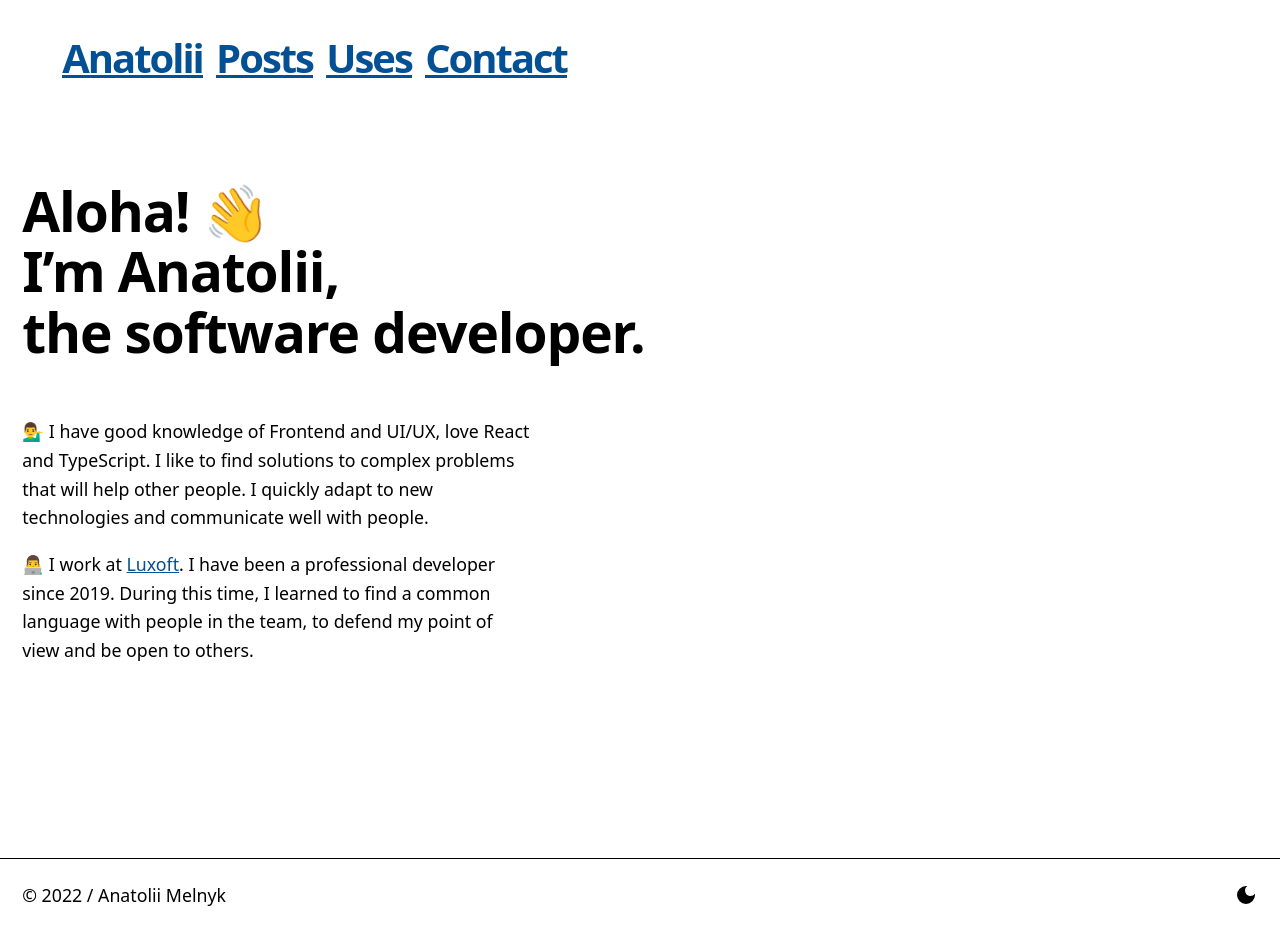
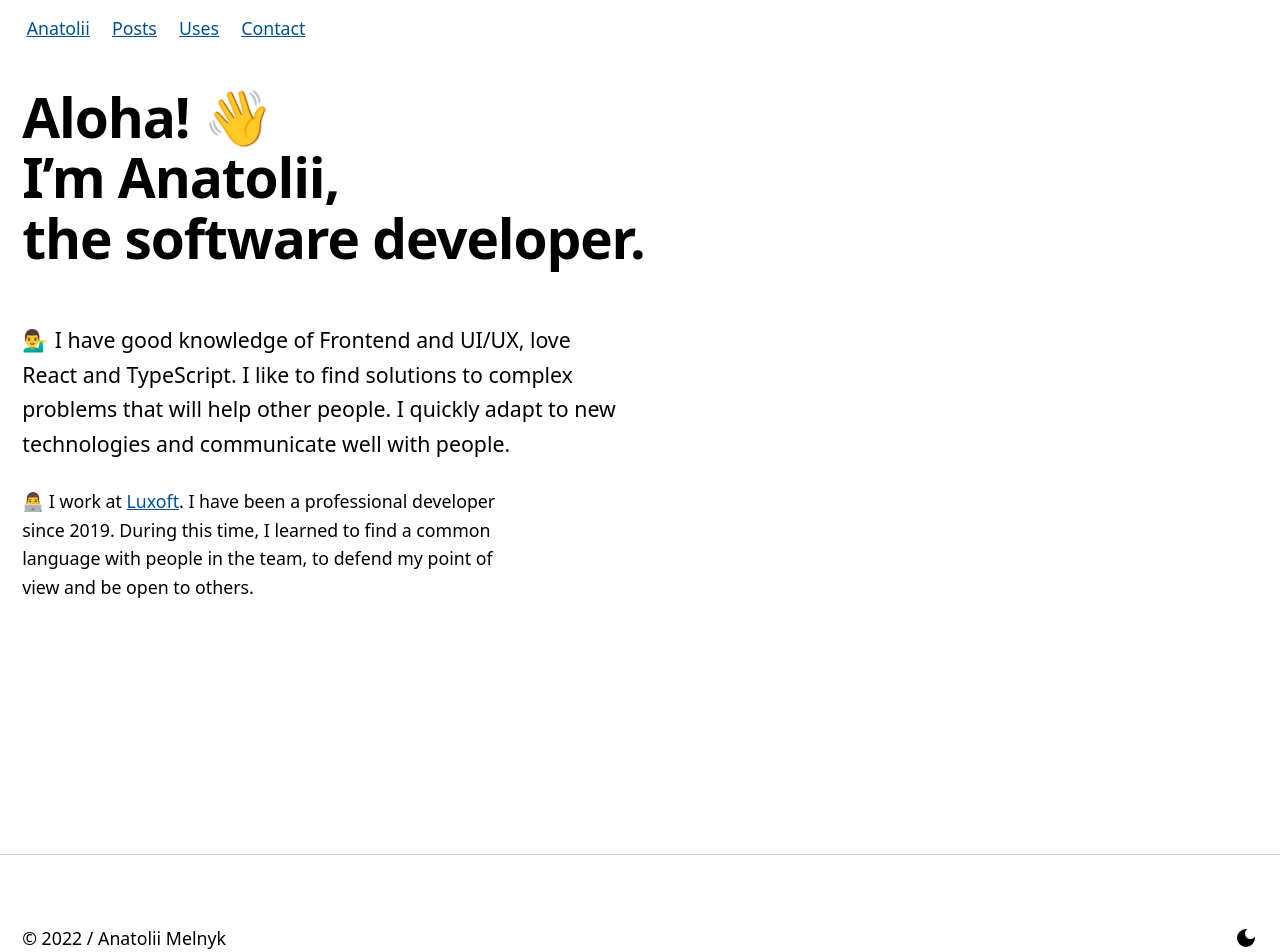
Before and after one commit to sonikbro/sonikbro.dev, a Next.js app: page / in a window 1280 px wide. Shown: the top 952 px of the page. Before the commit the page ends 910 px from the top, so only its background shows below. Built offline with nearby package versions, Linux system fonts and the light colour scheme.

Commit message:
styled header, footer, index

```diff
--- a/components/Container/index.tsx
+++ b/components/Container/index.tsx
@@ -1,10 +1,10 @@
-import { ReactNode, FunctionComponent } from 'react';
+import { ReactNode } from 'react';
 
 type Props = {
   children?: ReactNode;
 };
 
-const Container: FunctionComponent = ({ children }: Props) => {
+const Container: React.FC<Props> = ({ children }) => {
   return <div className="container mx-auto px-5">{children}</div>;
 };
 
--- a/components/Footer/index.tsx
+++ b/components/Footer/index.tsx
@@ -19,7 +19,7 @@ const Footer = () => {
       <Divider />
       <footer>
         <Container>
-          <div className="flex items-center justify-between">
+          <div className="flex items-center justify-between spacing">
             <span>
               © {siteData.currentYear} / {siteData.author}
             </span>
--- a/components/Header/index.tsx
+++ b/components/Header/index.tsx
@@ -1,28 +1,6 @@
 import Link from 'next/link';
 import { useRouter } from 'next/router';
 import Container from '../Container';
-
-// const HeaderWrapper = styled.header`
-//   ul {
-//     padding-left: 0;
-//     margin-left: -0.3rem;
-//     margin-top: 0.8em;
-//     margin-bottom: 0.8em;
-//   }
-// `;
-
-// const NavLink = styled.li<{ active: boolean }>`
-//   margin-bottom: 0;
-//   display: inline-block;
-//   list-style: none;
-//   margin-right: 0.5vw;
-
-//   a {
-//     padding: 0.3em;
-//     display: inline-block;
-//     text-decoration: ${({ active }) => (active ? 'underline' : 'unset')};
-//   }
-// `;
 
 type Path = {
   link: string;
@@ -54,16 +32,16 @@ const Header = () => {
   return (
     <Container>
       <nav>
-        <ul className="text-2xl md:text-4xl font-bold tracking-tight md:tracking-tighter leading-tight mb-20 mt-8">
+        <ul className="pl-0 my-[.8em]">
           {paths.map((link) => (
             <li
               key={link.link}
-              className={`inline-block ${
+              className={`inline-block mb-0 ${
                 router.pathname == link.link ? 'underline' : ''
               }`}
             >
               <Link href={link.link}>
-                <a className="hover:underline mr-3">{link.label}</a>
+                <a className="no-underline p-1 mr-3">{link.label}</a>
               </Link>
             </li>
           ))}
--- a/components/Styled/Divider/index.tsx
+++ b/components/Styled/Divider/index.tsx
@@ -1,5 +1,5 @@
 const Divider = () => {
-  return <hr className="border-neutral-200 mt-5 mb-5" />;
+  return <hr className="h-px divider my-[calc(1.8em+0.6vw)] mx-0" />;
 };
 
 export default Divider;
--- a/pages/index.tsx
+++ b/pages/index.tsx
@@ -1,30 +1,14 @@
 import type { NextPage } from 'next';
-
-// const TitleText = styled.h1`
-//   font-size: calc(1.8em + 1.8vw);
-//   font-weight: 800;
-
-//   @media (min-width: ${({ theme }) => theme.sizes.tablet}) {
-//     max-width: 22ch;
-//   }
-// `;
-
-// const DescriptionText = styled.p<{ active: boolean }>`
-//   font-size: ${({ active }) => (active ? '1.2em' : 'calc(.95em + 0.2vw)')};
-//   margin-bottom: 1.2em;
-// `;
 
 const Index: NextPage = () => {
   return (
     <>
       <h1>
-        Aloha!{' '}
-        {/* <span className="animate-wave inline-block origin-[70%_70%]">👋</span>{' '} */}
-        <span className="wave-animation inline-block">👋</span> <br /> I’m
-        Anatolii,
+        Aloha! <span className="wave-animation inline-block">👋</span> <br />{' '}
+        I’m Anatolii,
         <br /> the software developer.
       </h1>
-      <p>
+      <p className="mb-[1.2em] text-[1.2em]">
         💁‍♂️ I have good knowledge of Frontend and UI/UX, love React and
         TypeScript. I like to find solutions to complex problems that will help
         other people. I quickly adapt to new technologies and communicate well
--- a/styles/base.css
+++ b/styles/base.css
@@ -73,9 +73,9 @@ h5,
 h6 {
   line-height: 1.1;
   letter-spacing: -0.02em;
-  margin-top: 1em;
+  margin-top: 0.8em;
   margin-bottom: 0.6em;
-  scroll-margin-top: 1em;
+  scroll-margin-top: 0.8em;
 }
 
 h1 {
@@ -332,6 +332,11 @@ label {
   max-width: 50ch;
 }
 
+p {
+  margin-top: 0;
+  margin-bottom: 1rem;
+}
+
 fieldset {
   margin: 0;
   padding: 0;
@@ -341,6 +346,7 @@ legend {
   padding: 0;
 }
 
+ul,
 li {
   margin-bottom: 0.3em;
 }
--- a/styles/index.css
+++ b/styles/index.css
@@ -8,6 +8,20 @@
     animation-duration: 2.5s;
     animation-iteration-count: infinite;
     transform-origin: 70% 70%;
+  }
+
+  .divider {
+    border: 0;
+    border-bottom-color: currentcolor;
+    border-bottom-style: none;
+    border-bottom-width: 0px;
+    border-bottom: 1px solid theme('colors.muteColor');
+    outline: 0;
+  }
+
+  .spacing {
+    margin-bottom: calc(1em + 4vw);
+    margin-top: calc(1em + 4vw);
   }
 
   @keyframes waveAnimation {
```
